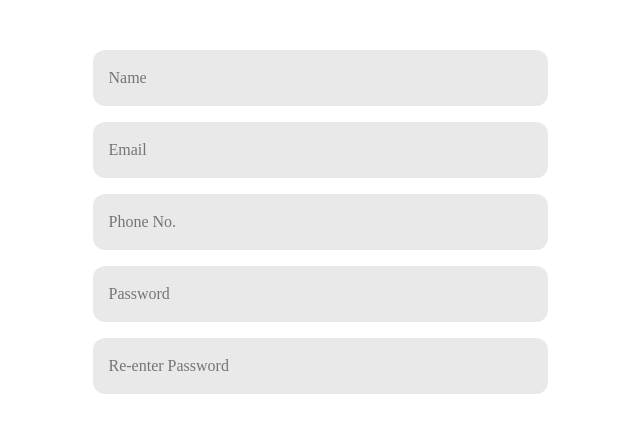
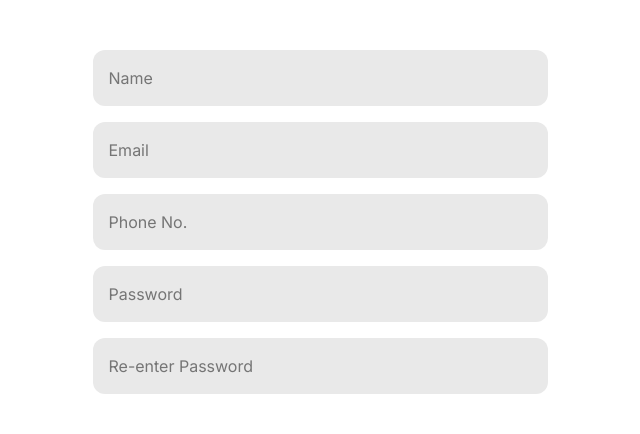
Before and after one commit to SendASnack/core_frontend, a React (Create React App) app in the folder delivery-service/: page / in a window 1280 px wide. Shown: the part 518-952 px from the top of the page, without its empty margins (320-960 px from the left). Built offline with nearby package versions, Linux system fonts and the light colour scheme.

Commit message:
Finished implementing Sign Up Page

```diff
--- a/delivery-service/src/components/Home/Home.js
+++ b/delivery-service/src/components/Home/Home.js
@@ -1,9 +1,11 @@
 import React from 'react';
+import Navbar from "../Navbar/Navbar";
 
-const Home = () => (
-  <div data-testid="Home">
-    Home Component
-  </div>
-);
+const Home = () => {
 
+    return (
+        <>
+        </>
+    );
+}
 export default Home;
--- a/delivery-service/src/components/Input/Imput.css
+++ b/delivery-service/src/components/Input/Imput.css
@@ -1,5 +1,4 @@
 .input-group {
-    font-family: 'Poppins';
     margin: 1rem auto;
     height: 3.5rem;
     position: relative;
@@ -31,7 +30,7 @@
 }
 
 .input-label {
-    padding: 1rem;
+    padding: 0.6rem 1rem;
     position: absolute;
     font-size: 11px;
     color: rgb(116, 115, 115);
--- a/delivery-service/src/components/Input/Input.js
+++ b/delivery-service/src/components/Input/Input.js
@@ -17,6 +17,9 @@ const Input = (props) => {
 
     const setValueHandler = (event) => {
         setValue(event.target.value);
+        if (props.on_value_changed !== undefined) {
+            props.on_value_changed(event.target.value);
+        }
     }
 
     return (
--- a/delivery-service/src/components/Navbar/Navbar.js
+++ b/delivery-service/src/components/Navbar/Navbar.js
@@ -1,9 +1,10 @@
 import React from 'react';
 
-const Navbar = () => (
-  <div data-testid="Navbar">
-    Navbar Component
-  </div>
-);
+const Navbar = () => {
+
+    return (
+        <></>
+    );
+}
 
 export default Navbar;
--- a/delivery-service/src/components/SignUp/SignUp.js
+++ b/delivery-service/src/components/SignUp/SignUp.js
@@ -2,10 +2,18 @@ import React from 'react';
 import {Button, Col, Container, Form, Image, Row} from "react-bootstrap";
 import Input from "../Input/Input";
 import Switch from "../Switch/Switch";
+import {Link} from "react-router-dom";
 
 const SignUp = () => {
 
     const [currentUser, setCurrentUser] = React.useState("Delivery Person");
+
+    const [name, setName] = React.useState("");
+    const [email, setEmail] = React.useState("");
+    const [phone, setPhone] = React.useState("");
+    const [password, setPassword] = React.useState("");
+    const [confirmPassword, setConfirmPassword] = React.useState("");
+
     const handleSwitch = () => {
         if (currentUser === "Delivery Person") {
             setCurrentUser("Verified Store");
@@ -14,6 +22,9 @@ const SignUp = () => {
         }
     };
 
+    const handleSubmit = () => {
+        console.log(name, email, phone, password, confirmPassword);
+    };
 
     return(
         <Container className="justify-content-center text-center d-flex my-4">
@@ -23,23 +34,23 @@ const SignUp = () => {
                 </Row>
                 <Row className='my-4'>
                     <h2 style={{fontWeight: "bold"}}>Sign Up</h2>
-                    <span>You already have an account? <a className='link' href='#'>Login</a>!</span>
+                    <span>You already have an account? <a className='link' href='/login'>Login</a>!</span>
                 </Row>
                 <Row className='justify-content-center d-flex py-4'>
-                    <Switch selected={currentUser} on_value_changed={handleSwitch.bind(this)}/>
+                    <Switch selected={currentUser} on_value_changed={handleSwitch}/>
                 </Row>
                 <Row>
                     <form className='input-form'>
-                        <Input type="text" label="Name" value="name"/>
-                        <Input type="email" label="Email" value="email"/>
-                        <Input type="phone" label="Phone No." value="phone"/>
-                        <Input type="password" label="Password" value="password"/>
-                        <Input type="password" label="Re-enter Password" value="confirmPassword"/>
+                        <Input type="text" label="Name" on_value_changed={setName}/>
+                        <Input type="email" label="Email" n_value_changed={setEmail}/>
+                        <Input type="phone" label="Phone No." on_value_changed={setPhone}/>
+                        <Input type="password" label="Password" on_value_changed={setPassword}/>
+                        <Input type="password" label="Re-enter Password" n_value_changed={setConfirmPassword}/>
                     </form>
                 </Row>
                 <Row className='justify-content-center text-center d-flex mt-4'>
                     <p className="text-muted">Signing up as {currentUser}</p>
-                    <Button className="w-25" type="submit" class="sign-up" style={{borderRadius: "15px"}}>Sign Up</Button>
+                    <Button className="w-25" type="submit" class="sign-up" style={{borderRadius: "15px"}} onClick={handleSubmit}>Sign Up</Button>
                 </Row>
             </Col>
         </Container>
```
Also changed, not shown: delivery-service/package.json (line endings or trailing spaces), 1 other file (tests, documents, lock files or other folders).
